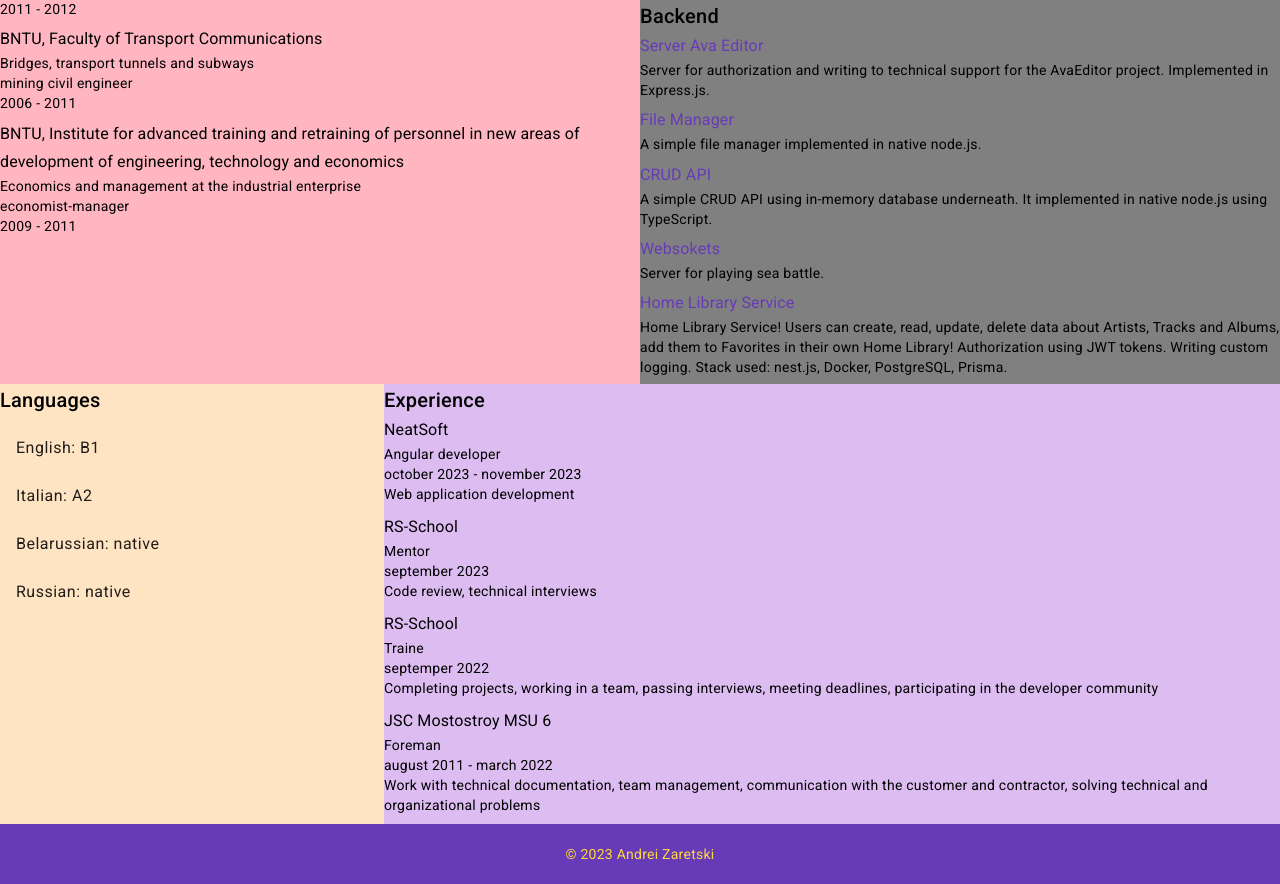
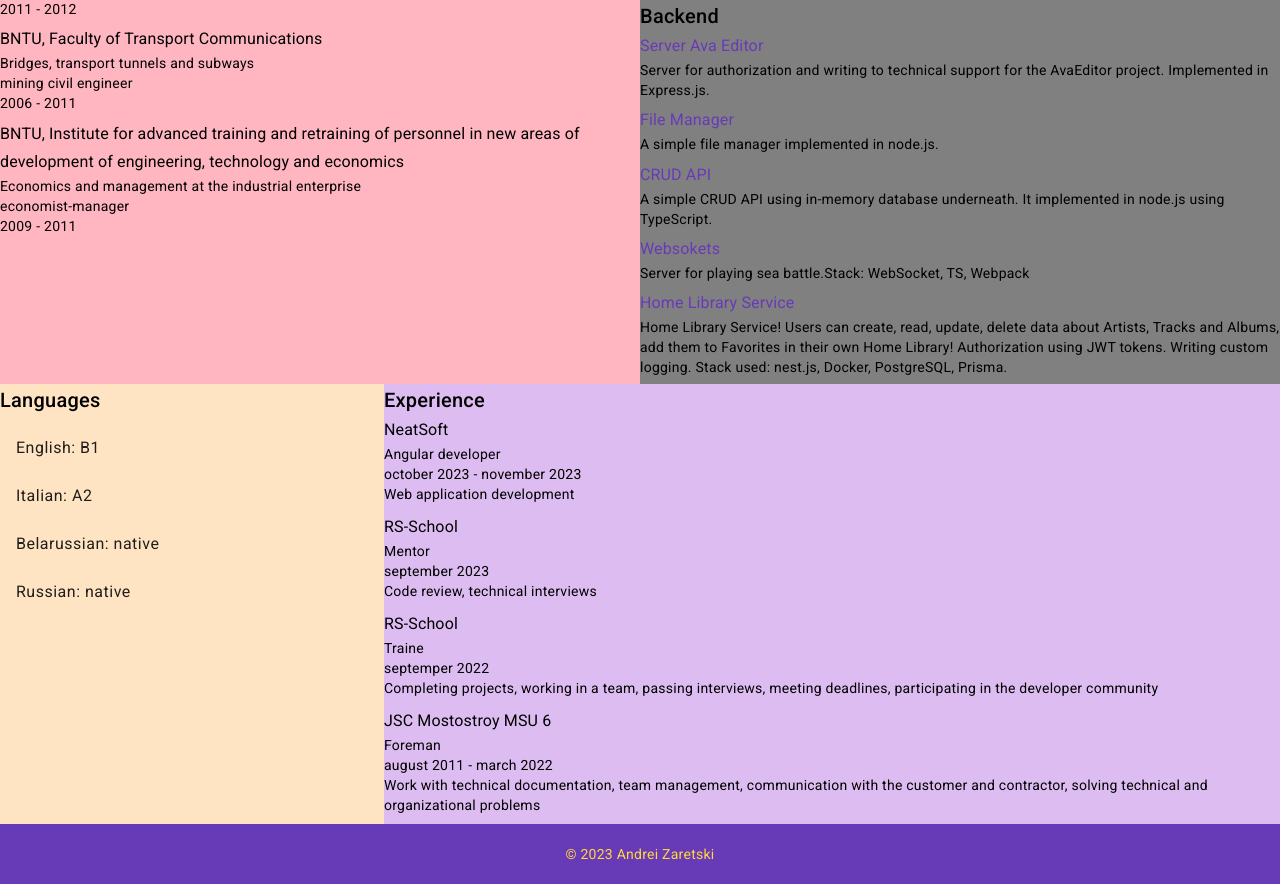
Before and after one commit to AndreiZaretski/cv, an Angular app: page / in a window 1280 px wide. Shown: the part 1060-1944 px from the top of the page. Built offline with nearby package versions, Linux system fonts and the light colour scheme.

Commit message:
feat: fix text content

```diff
--- a/src/app/shared/content/contentEn.ts
+++ b/src/app/shared/content/contentEn.ts
@@ -188,19 +188,19 @@ export const contentEn: IContent = {
         {
           name: 'File Manager',
           link: 'https://github.com/AndreiZaretski/File-Manager',
-          description: 'A simple file manager implemented in native node.js.',
+          description: 'A simple file manager implemented in node.js.',
         },
 
         {
           name: 'CRUD API',
           link: 'https://github.com/AndreiZaretski/CRUD_API',
-          description: 'A simple CRUD API using in-memory database underneath. It implemented in native node.js using TypeScript.',
+          description: 'A simple CRUD API using in-memory database underneath. It implemented in node.js using TypeScript.',
         },
 
         {
           name: 'Websokets',
           link: 'https://github.com/AndreiZaretski/websockets-ui',
-          description: 'Server for playing sea battle.',
+          description: 'Server for playing sea battle.Stack: WebSocket, TS, Webpack',
         },
 
         {
--- a/src/app/shared/content/contentRu.ts
+++ b/src/app/shared/content/contentRu.ts
@@ -175,7 +175,7 @@ export const contentRu: IContent = {
         {
           name: 'Youtube client',
           link: 'https://rolling-scopes-school.github.io/andreizaretski-ANGULAR2023Q1/login',
-          description: 'Сервис по поиску видио в ютубе. Для входа нужно ввести логин и пaроль который пройден валитацию.  Проект реализован на Angular.',
+          description: 'Сервис по поиску видио в ютубе. Для входа нужно ввести логин и пaроль который пройдет валидацию.  Проект реализован на Angular.',
         },
 
       ],
@@ -192,19 +192,19 @@ export const contentRu: IContent = {
         {
           name: 'File Manager',
           link: 'https://github.com/AndreiZaretski/File-Manager',
-          description: 'Простой файловый менеджер , реализованный на нативном node.js.',
+          description: 'Простой файловый менеджер , реализованный на node.js.',
         },
 
         {
           name: 'CRUD API',
           link: 'https://github.com/AndreiZaretski/CRUD_API',
-          description: 'Простой CRUD API, использующий базу данных в памяти. Он реализован на нативном node.js с использованием TypeScript.',
+          description: 'Простой CRUD API, использующий базу данных в памяти. Он реализован на node.js с использованием TypeScript.',
         },
 
         {
           name: 'Websokets',
           link: 'https://github.com/AndreiZaretski/websockets-ui',
-          description: 'Сервер для игры в морской бой.',
+          description: 'Сервер для игры в морской бой. Используемые технологии: WebSocket, TS, Webpack',
         },
 
         {
```
